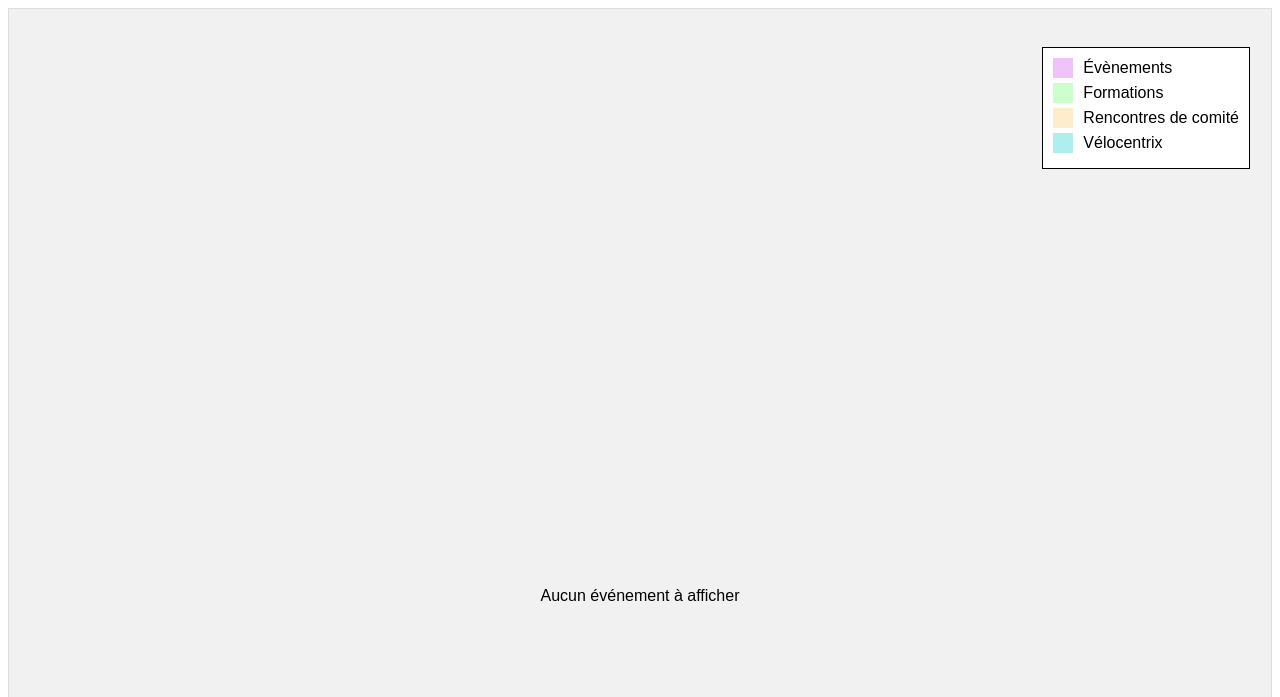
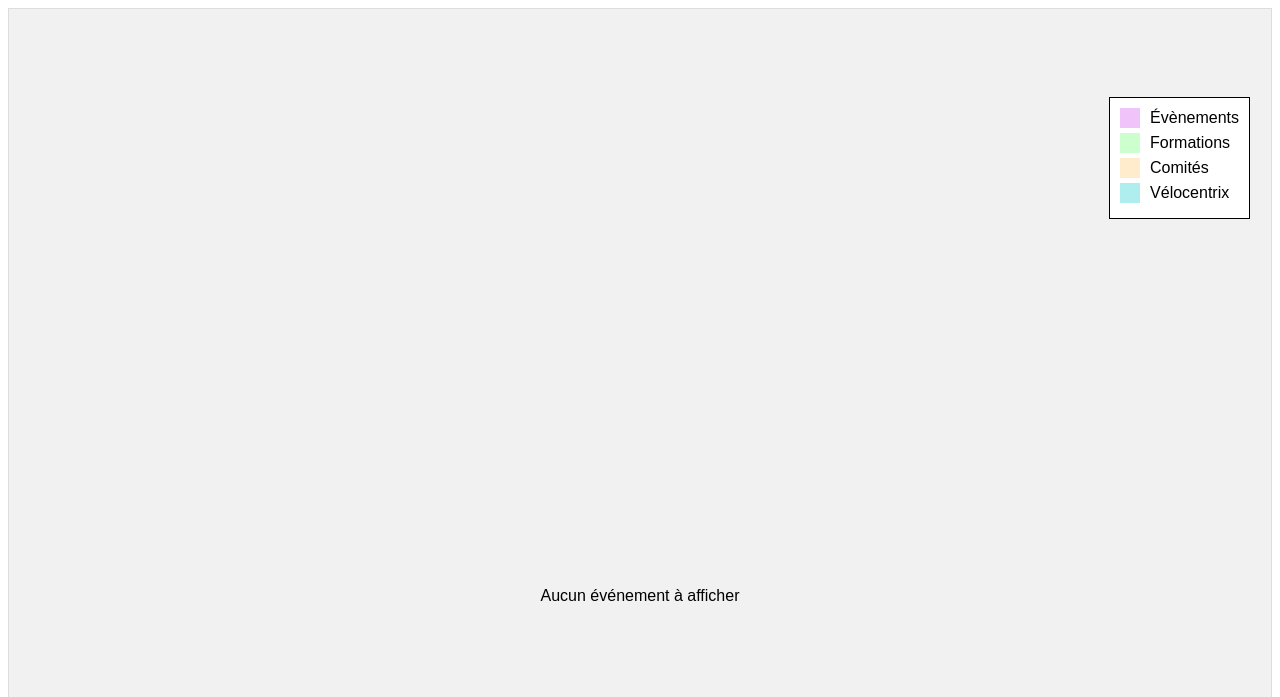
Before and after one commit to timtomch/lapatentecal, a plain HTML site: page affichage/index.html in a window 1280 px wide. Shown: the part 103-800 px from the top of the page. Drawn offline with nearby package versions, Linux system fonts and the light colour scheme; no server answers.

Commit message:
Fix legend

```diff
--- a/affichage/custom.css
+++ b/affichage/custom.css
@@ -29,7 +29,7 @@ h1 {
 
 #legend {
     position: fixed;
-    top: 150px;
+    top: 200px;
     right: 30px;
     background: white;
     border: 1px solid;
--- a/affichage/index.html
+++ b/affichage/index.html
@@ -150,7 +150,7 @@
         <ul>
             <li class="evenements">Évènements</li>
             <li class="formation">Formations</li>
-            <li class="comite">Rencontres de comité</li>
+            <li class="comite">Comités</li>
             <li class="velocentrix">Vélocentrix</li>
         </ul>
     </div>
```
